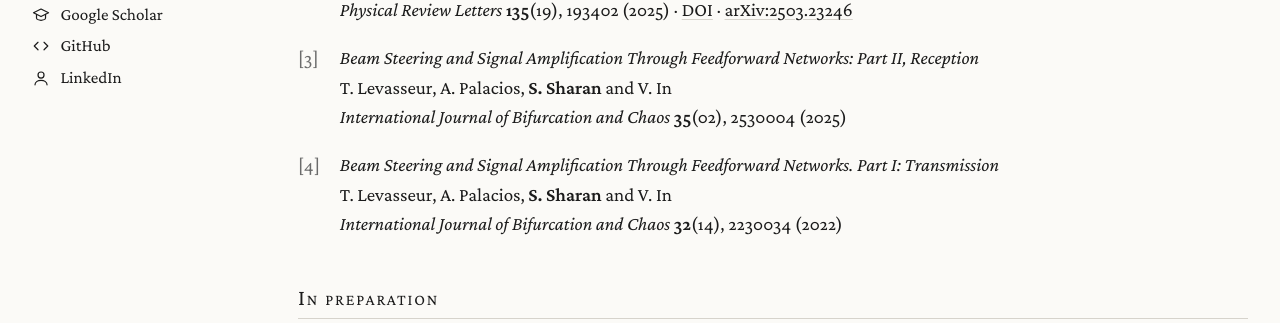
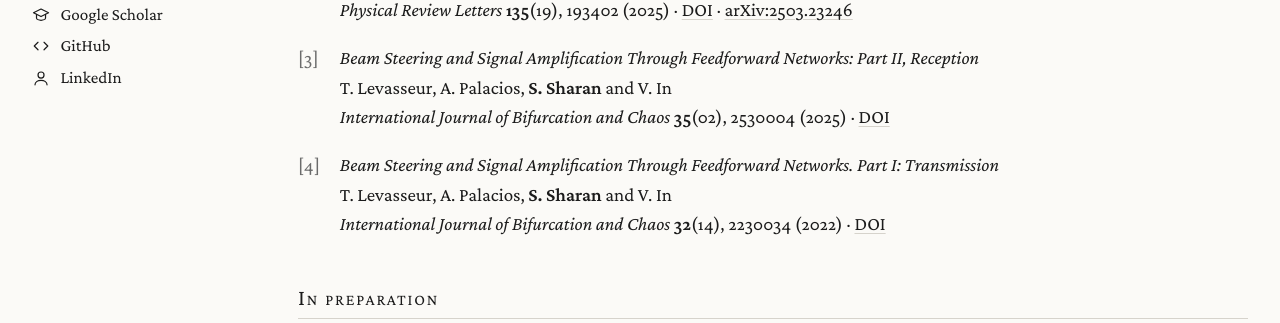
Before and after one commit to shashwatsharan/shashwatsharan.github.io, a Jekyll site: the page built from publications.md, in a window 1280 px wide and 1291 px high. Shown: the part 667-990 px from the top of the window. Built offline with Jekyll 4.4.1, drawn with Linux system fonts in a browser that asks for light colours.

Commit message:
Add DOIs for beam steering papers

```diff
--- a/publications.md
+++ b/publications.md
@@ -17,11 +17,11 @@ A full list is also on [Google Scholar](https://scholar.google.com/citations?use
 
 3. <span class="pub-title">Beam Steering and Signal Amplification Through Feedforward Networks: Part II, Reception</span><br>
    T. Levasseur, A. Palacios, **S. Sharan** and V. In<br>
-   *International Journal of Bifurcation and Chaos* **35**(02), 2530004 (2025)
+   *International Journal of Bifurcation and Chaos* **35**(02), 2530004 (2025) · [DOI](https://doi.org/10.1142/S0218127425300046)
 
 4. <span class="pub-title">Beam Steering and Signal Amplification Through Feedforward Networks. Part I: Transmission</span><br>
    T. Levasseur, A. Palacios, **S. Sharan** and V. In<br>
-   *International Journal of Bifurcation and Chaos* **32**(14), 2230034 (2022)
+   *International Journal of Bifurcation and Chaos* **32**(14), 2230034 (2022) · [DOI](https://doi.org/10.1142/S0218127422300348)
 {: .pubs}
 
 ## In preparation
```
